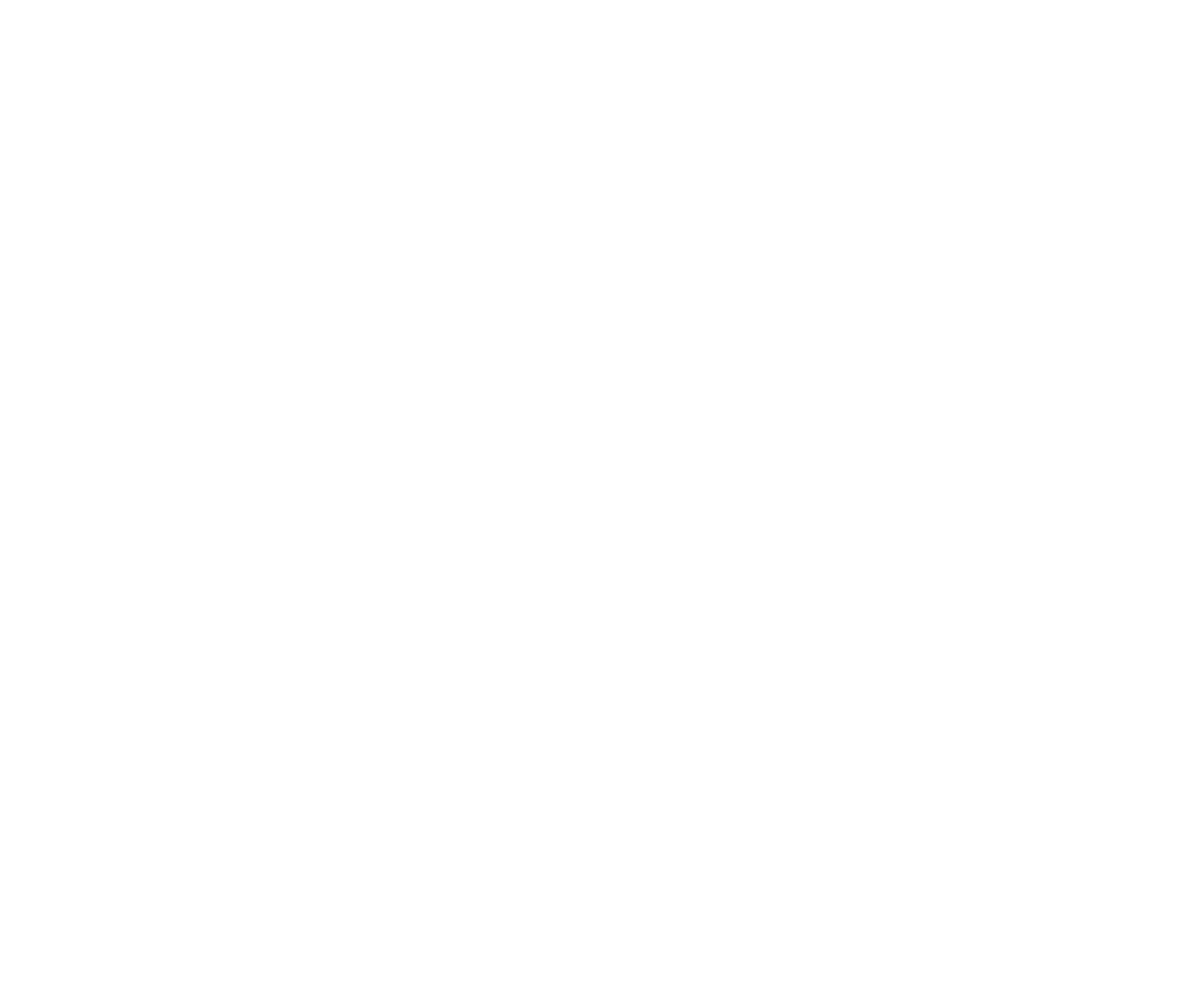
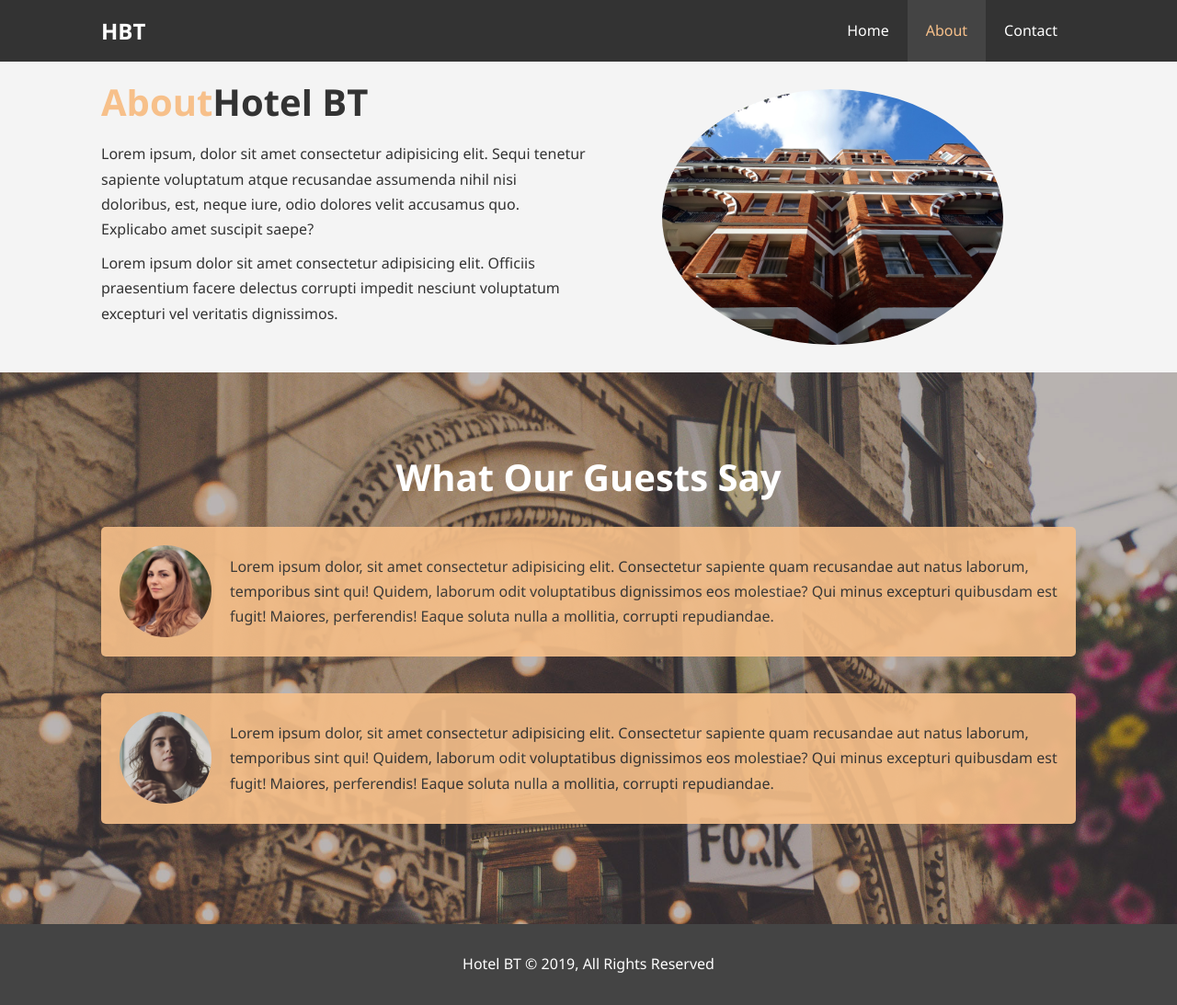
Before and after one commit to Tandy22/TraversyHotelWebsite, a plain HTML site: page About.html in a window 1280 px wide. Shown: the whole page at 92% size. Before the commit the page ends 800 px from the top, so only its background shows below. Drawn offline with Linux system fonts and the light colour scheme.

Commit message:
Added About page with all CSS styling.

```diff
--- a/About.html
+++ b/About.html
@@ -0,0 +1,74 @@
+<!DOCTYPE html>
+<html lang="en">
+
+<head>
+    <meta charset="UTF-8">
+    <meta name="viewport" content="width=device-width, initial-scale=1.0">
+    <meta http-equiv="X-UA-Compatible" content="ie=edge">
+    <meta name="description" content="Welcome to the most extrodinary hotel in Boston">
+    <meta name="keywords" content="hotel, boston, boston hotel, new england hotel">
+    <link rel="stylesheet" href="/Styling/Style.css">
+    <title>HBT Hotel | Boston Hotel | Welcome</title>
+</head>
+
+<body>
+    <header>
+        <nav id="navbar">
+            <div class="container">
+                <h1 class="logo"><a href="Index.html">HBT</a></h1>
+                <ul>
+                    <li><a href="Index.html">Home</a></li>
+                    <li><a class="current" href="About.html">About</a></li>
+                    <li><a href="Contact.html">Contact</a></li>
+                </ul>
+            </div>
+        </nav>
+    </header>
+
+    <section id="about-info" class="bg-light py-3">
+        <div class="container">
+            <div class="info-left">
+                <h1 class="l-heading"><span class="text-primary">About</span>Hotel BT</h1>
+                <p>Lorem ipsum, dolor sit amet consectetur adipisicing elit. Sequi tenetur sapiente voluptatum atque
+                    recusandae assumenda nihil nisi doloribus, est, neque iure, odio dolores velit accusamus quo.
+                    Explicabo amet suscipit saepe?</p>
+                <p>Lorem ipsum dolor sit amet consectetur adipisicing elit. Officiis praesentium facere delectus
+                    corrupti impedit nesciunt voluptatum excepturi vel veritatis dignissimos.</p>
+            </div>
+
+            <div class="info-right">
+                <img src="/Images/photo-2.jpg" alt="Hotel">
+
+            </div>
+        </div>
+    </section>
+    <div class="clr"></div>
+
+    <section id="testimonials" class="py-3">
+        <div class="container">
+            <h2 class="l-heading">What Our Guests Say</h2>
+            <div class="testimonial bg-primary">
+                <img src="/Images/person-1.jpg" alt="Samantha">
+                <p>Lorem ipsum dolor, sit amet consectetur adipisicing elit. Consectetur sapiente quam recusandae aut
+                    natus laborum, temporibus sint qui! Quidem, laborum odit voluptatibus dignissimos eos molestiae?
+                    Qui minus excepturi quibusdam est fugit! Maiores, perferendis! Eaque soluta nulla a mollitia,
+                    corrupti repudiandae.</p>
+            </div>
+            <div class="testimonial bg-primary">
+                <img src="/Images/person-2.jpg" alt="Jen">
+                <p>Lorem ipsum dolor, sit amet consectetur adipisicing elit. Consectetur sapiente quam recusandae aut
+                    natus laborum, temporibus sint qui! Quidem, laborum odit voluptatibus dignissimos eos molestiae?
+                    Qui minus excepturi quibusdam est fugit! Maiores, perferendis! Eaque soluta nulla a mollitia,
+                    corrupti repudiandae.</p>
+            </div>
+        </div>
+    </section>
+
+    <footer id="main-footer">
+        <p>Hotel BT &copy; 2019, All Rights Reserved</p>
+    </footer>
+
+
+</body>
+
+</html>
--- a/Styling/Style.css
+++ b/Styling/Style.css
@@ -82,6 +82,24 @@ p {
 
 .clr {
     clear: both;
+}
+
+.l-heading {
+    font-size: 40px;
+}
+
+/* PADDING UTILITY CLASSES */
+
+.py-1 {
+    padding: 10px 0;
+}
+
+.py-2 {
+    padding: 20px 0;
+}
+
+.py-3 {
+    padding: 30px 0;
 }
 
 /* NAVBAR STYLING */
@@ -184,6 +202,54 @@ p {
     margin-bottom: 10px;
 }
 
+/* ABOUT INFO STYLING -> ABOUT PAGE */
+
+#about-info .info-right {
+    float: right;
+    width: 50%;
+    min-height: 100%;
+}
+
+#about-info .info-right img {
+    display: block;
+    margin: auto;
+    width: 70%;
+    border-radius: 50%;
+}
+
+#about-info .info-left {
+    float: left;
+    width: 50%;
+    min-height: 100%;
+}
+
+/* TESTIMONIALS STYLING -> ABOUT PAGE */
+#testimonials {
+    height: 600px;
+    background: url('/Images/test-bg.jpg') no-repeat center center/cover;
+    padding-top: 100px;
+}
+
+#testimonials .testimonial {
+    padding: 20px;
+    margin-bottom: 40px;
+    border-radius: 5px;
+    opacity: 0.9;
+}
+
+#testimonials .testimonial img {
+    width: 100px;
+    float: left;
+    margin-right: 20px;
+    border-radius: 50%;
+}
+
+#testimonials h2 {
+    color: white;
+    text-align: center;
+    padding-bottom: 40px;
+}
+
 /* MAIN FOOTER STYLING */
 
 #main-footer {
```
